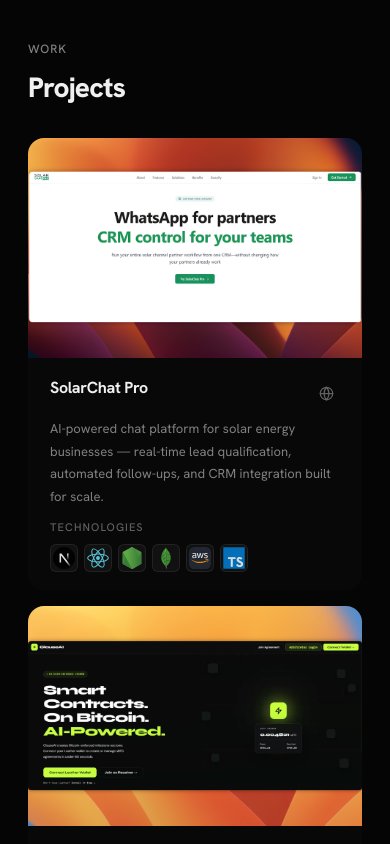
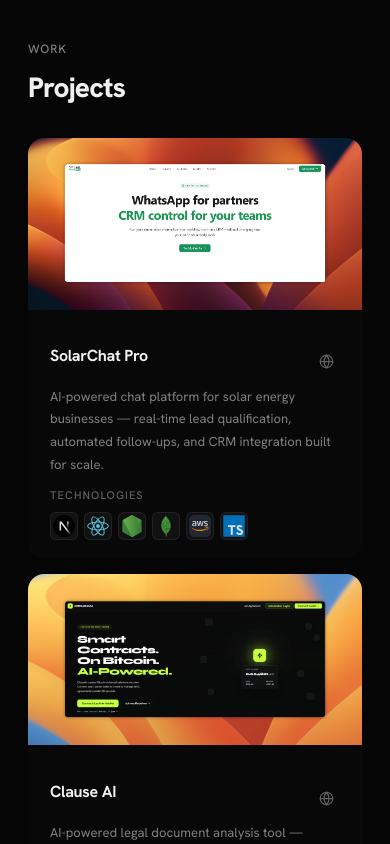
Before and after one commit to AymaanPathan/portfolio, a Next.js app: page / in a window 390 px wide. Shown: the part 1940-2784 px from the top of the page. Built offline with nearby package versions, Linux system fonts and the light colour scheme.

Commit message:
style: update project image styles for improved layout and responsiveness

```diff
--- a/src/app/globals.css
+++ b/src/app/globals.css
@@ -1264,21 +1264,19 @@ html.light .theme-icon--sun {
 
 .proj-img-wrap {
   width: 100%;
-  height: 220px;
   overflow: hidden;
-  flex-shrink: 0;
-  background: var(--bg-2);
+  border-radius: var(--border-radius-lg) var(--border-radius-lg) 0 0;
+  aspect-ratio: 16 / 9;
+  position: relative;
 }
 .proj-img {
-  width: 100%;
-  height: 100%;
-  object-fit: cover;
-  object-position: top;
-  display: block;
-  transition: transform 0.5s cubic-bezier(0.16, 1, 0.3, 1) !important;
+  width: 100% !important;
+  height: 100% !important;
+  object-fit: contain;
+  object-position: center top;
 }
 .proj-card:hover .proj-img {
-  transform: scale(1.03);
+  cursor: pointer;
 }
 .proj-img-placeholder {
   width: 100%;
```
